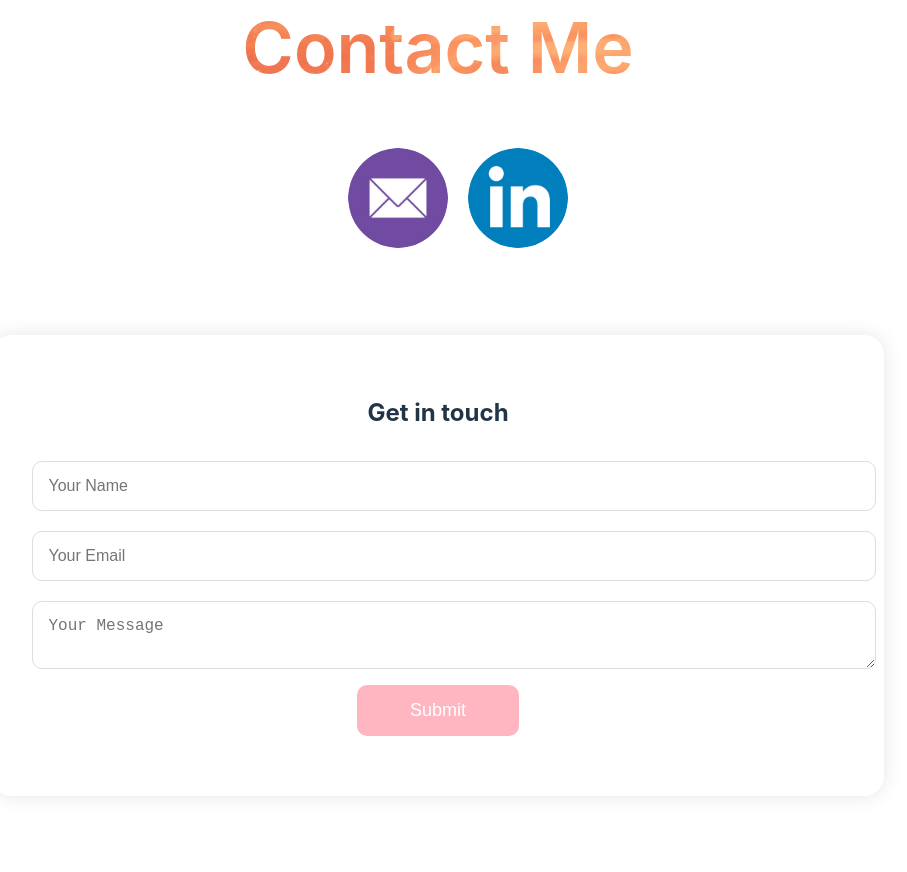
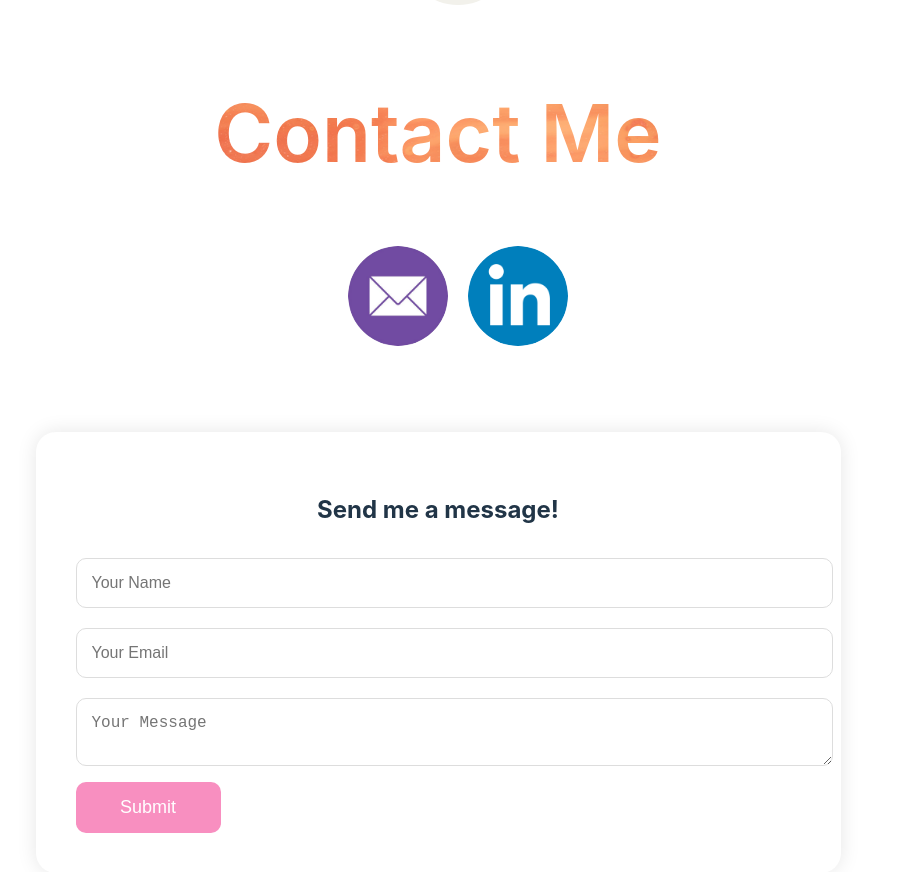
Before and after one commit to juhock/juPortfolioSite, a React (Vite) app: page / in a window 1280 px wide. Shown: the part 954-1826 px from the top of the page, without its empty margins (202-1109 px from the left). Before the commit the page ends 1790 px from the top, so only its background shows below. Built offline with nearby package versions, Linux system fonts and the light colour scheme.

Commit message:
minor adjustment to form, button moved to left

```diff
--- a/src/App.css
+++ b/src/App.css
@@ -33,7 +33,7 @@
 
 /* projects section */
 #projectTitle {
-  font-size: 70px;
+  font-size: 100px;
   font-weight: 600;
   color: transparent;
   background-image: linear-gradient(
@@ -73,7 +73,7 @@
   align-items: center;
   align-content: space-between;
   justify-content: center;
-  font-size: 70px;
+  font-size: 80px;
 
   font-weight: 600;
   color: transparent;
--- a/src/ContactForm.css
+++ b/src/ContactForm.css
@@ -1,19 +1,3 @@
-/* .allContactForm {
-  padding: 0;
-  margin: 0;
-  box-sizing: border-box;
-}
-
-.contact-container {
-  height: 100vh;
-  display: flex;
-  flex-direction: column;
-  align-items: start;
-  gap: 20px;
-  border: 2px solid black;
-}
- */
-
 .allContactForm {
   display: flex;
   justify-content: center;
@@ -26,21 +10,11 @@
 .contact-container {
   display: flex;
   flex-direction: column;
-  background-color: #fff; /* White background */
+  background-color: #fff;
   border-radius: 20px;
   padding: 40px;
   box-shadow: 0 0 20px rgba(0, 0, 0, 0.1); /* Soft shadow effect */
   flex-wrap: nowrap;
-}
-
-.contact-left {
-  display: flex;
-  flex-direction: column;
-}
-
-.contact-left-title {
-  text-align: center;
-  margin-bottom: 20px;
 }
 
 .contact-inputs {
@@ -52,10 +26,12 @@
   font-size: 16px;
 }
 
-button[type="submit"] {
+#submitButton {
+  display: flex;
+  justify-content: space-evenly;
   width: 20%;
   padding: 15px;
-  background-color: #ffb6c1; /* Pastel pink */
+  background-color: #f88fc0;
   border: none;
   border-radius: 10px;
   color: #fff;
@@ -64,6 +40,6 @@ button[type="submit"] {
   transition: background-color 0.3s ease;
 }
 
-button[type="submit"]:hover {
-  background-color: #ff9aa2; /* Lighter pastel pink on hover */
+#submitButton:hover {
+  background-color: #8fcef8;
 }
--- a/src/ContactForm.jsx
+++ b/src/ContactForm.jsx
@@ -7,15 +7,14 @@ export default function ContactForm() {
         <form
           action="https://api.web3forms.com/submit"
           method="POST"
-          className="contact-left"
+          className="test"
         >
           <input
             type="hidden"
             name="access_key"
             value="5e04e505-ddc6-4f57-8893-16f767395990"
           ></input>
-          <div className="contact-left-title">
-            <h2>Get in touch</h2>
+          <h2>Send me a message!</h2>
           <input
             type="text"
             name="name"
@@ -36,8 +35,9 @@ export default function ContactForm() {
             className="contact-inputs"
             required
           ></textarea>
-            <button type="submit">Submit</button>
-          </div>
+          <button type="submit" id="submitButton">
+            Submit
+          </button>
         </form>
       </div>
     </div>
```
Lines whose indentation alone changed are shown as unchanged.
